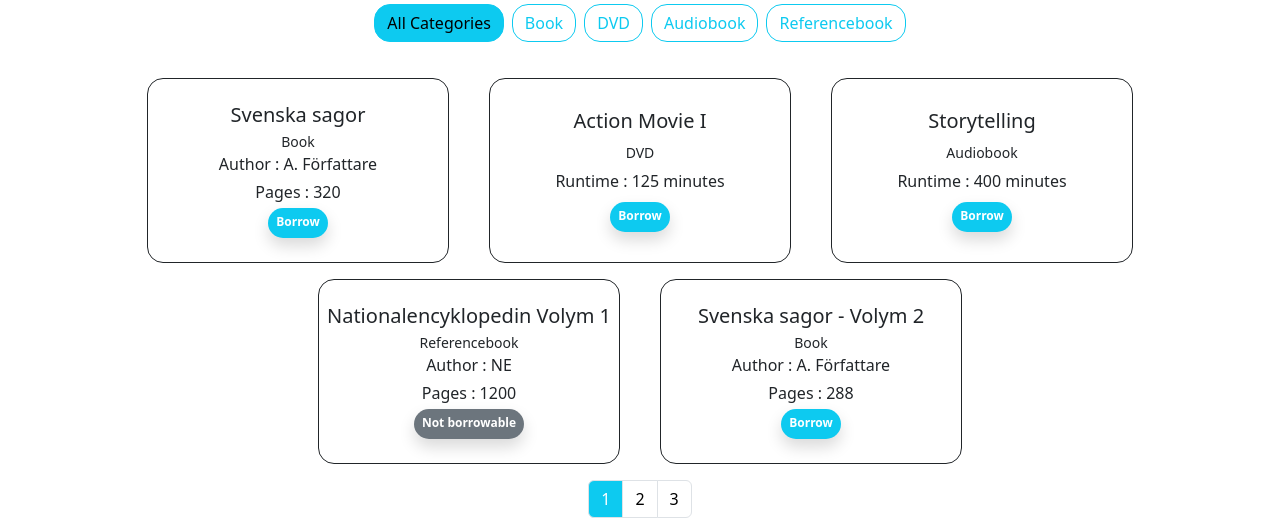
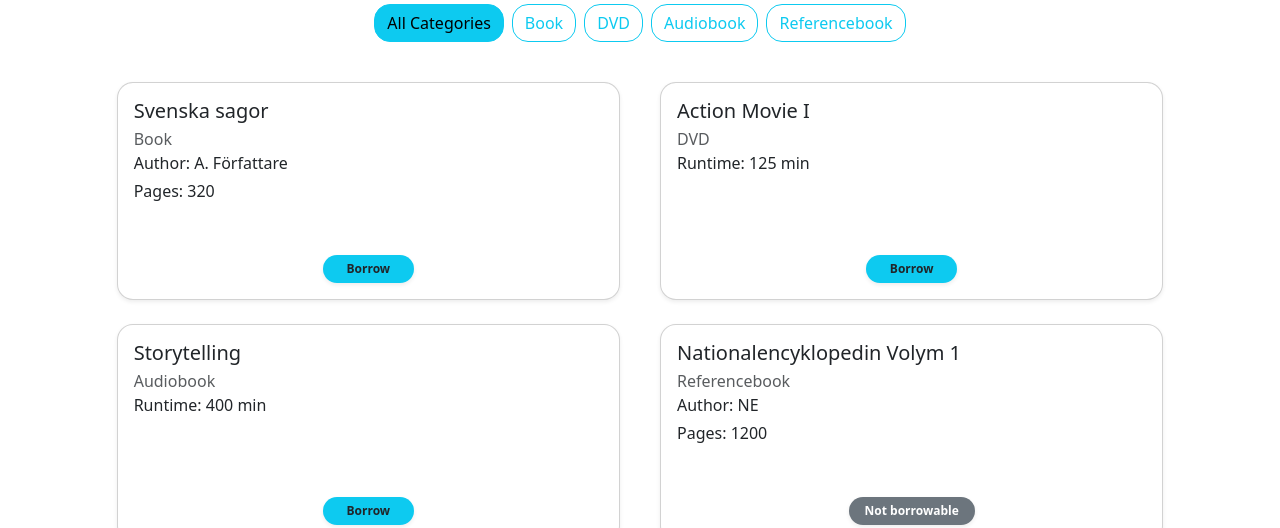
Before and after one commit to Socias93/leyebrary, a React (Vite) app: page / in a window 1280 px wide. Shown: the part 424-952 px from the top of the page. Built offline with nearby package versions, Linux system fonts and the light colour scheme.

Commit message:
updated style on homepage

```diff
--- a/src/components/ItemsGroup.tsx
+++ b/src/components/ItemsGroup.tsx
@@ -10,23 +10,39 @@ function ItemsGroup({ items }: Props) {
   const [timeLeft, setTimeLeft] = useState<Record<string, number>>({});
 
   const handleBorrowToggle = (id: string) => {
+    const item = localItems.find((i) => i._id === id);
+    if (!item) return;
+
+    if (item.borrower) {
       setLocalItems((prev) =>
-      prev.map((item) => {
-        if (item._id === id) {
-          if (item.borrower) {
-            return { ...item, borrower: undefined, isBorrowable: true };
+        prev.map((i) =>
+          i._id === id
+            ? {
+                ...i,
+                borrower: undefined,
+                isBorrowable: true,
+                borrowDate: undefined,
+              }
+            : i
+        )
+      );
     } else {
-            return {
-              ...item,
-              borrower: "You",
+      const borrowerName = prompt("Enter borrower name")?.trim();
+      if (!borrowerName) return;
+
+      setLocalItems((prev) =>
+        prev.map((i) =>
+          i._id === id
+            ? {
+                ...i,
+                borrower: borrowerName,
                 isBorrowable: false,
                 borrowDate: new Date().toISOString(),
-            };
               }
+            : i
+        )
+      );
     }
-        return item;
-      })
-    );
   };
 
   useEffect(() => {
@@ -41,8 +57,8 @@ function ItemsGroup({ items }: Props) {
           if (item.borrower && item.borrowDate) {
             const borrowTime = new Date(item.borrowDate).getTime();
             const now = Date.now();
-            const diff = 48 * 60 * 60 * 1000 - (now - borrowTime); // 48 timmar i ms
-            newTimes[item._id] = Math.max(0, Math.floor(diff / 1000)); // sekunder kvar
+            const diff = 48 * 60 * 60 * 500 - (now - borrowTime);
+            newTimes[item._id] = Math.max(0, Math.floor(diff / 1000));
           }
         });
         return newTimes;
@@ -53,53 +69,60 @@ function ItemsGroup({ items }: Props) {
   }, [localItems]);
 
   return (
-    <div className="d-flex justify-content-center row row cols-4 text-center mt-4 ">
+    <div className="row g-4 mt-1 justify-content-center">
       {localItems.map((i) => (
-        <div key={i._id} className="col-3 m-2">
-          <div className="d-grid justify-content-center h-100 p-4 border border-dark rounded-4 ">
-            <div className="position-relative"></div>
-            <h5 className="mb-1">{i.title}</h5>
-            <p className="small mb-0">{i.category.name}</p>
+        <div key={i._id} className="col-sm-12 col-md-6 col-lg-5">
+          <div className="card h-100 shadow-sm rounded-4 m-2">
+            <div className="card-body d-flex flex-column justify-content-between">
+              <div className="mb-3">
+                <h5 className="card-title">{i.title}</h5>
+                <p className="card-subtitle text-muted">{i.category.name}</p>
+
                 {i.type === "Book" || i.type === "Referencebook" ? (
                   <>
-                <p className="mb-1">Author : {(i as Book).author}</p>
-                <p className="mb-1">Pages : {(i as Book).nbrPages}</p>
+                    <p className="mb-1">Author: {(i as Book).author}</p>
+                    <p className="mb-1">Pages: {(i as Book).nbrPages}</p>
                   </>
-            ) : i.type === "DVD" || i.type === "Audiobook" ? (
+                ) : (
                   <p className="mb-1">
-                Runtime : {(i as DVD | Audiobook).runTimeMinutes} minutes
+                    Runtime: {(i as DVD | Audiobook).runTimeMinutes} min
                   </p>
-            ) : null}
+                )}
+              </div>
 
-            <div
-              className="d-flex justify-content-center"
-              style={{ width: 400, height: 30 }}>
+              <div className="d-flex flex-column align-items-center mt-3">
                 {i.type === "Referencebook" ? (
-                <span className="badge bg-secondary rounded-pill p-2 shadow">
+                  <span className="badge bg-secondary rounded-pill px-3 py-2 shadow-sm">
                     Not borrowable
                   </span>
                 ) : i.isBorrowable ? (
                   <span
-                  className="clickable badge bg-info rounded-pill p-2 shadow"
+                    className="badge bg-info text-dark rounded-pill px-4 py-2 shadow-sm clickable"
+                    style={{ cursor: "pointer" }}
                     onClick={() => handleBorrowToggle(i._id)}>
                     Borrow
                   </span>
                 ) : (
-                <div className="d-grid justify-content-center">
+                  <div className="d-flex flex-column align-items-center">
                     <span
-                    className="clickable badge bg-dark rounded-pill p-2 shadow"
+                      className="badge bg-dark rounded-pill px-4 py-2 shadow-sm clickable mb-2"
+                      style={{ cursor: "pointer" }}
                       onClick={() => handleBorrowToggle(i._id)}>
                       Return
                     </span>
                     {i.borrower && timeLeft[i._id] !== undefined && (
-                    <span>
+                      <div className="text-center small text-muted">
+                        <div>Borrowed by: {i.borrower}</div>
+                        <div>
                           Time left: {Math.floor(timeLeft[i._id] / 3600)}h
                           {Math.floor((timeLeft[i._id] % 3600) / 60)}m
                           {timeLeft[i._id] % 60}s
-                    </span>
+                        </div>
+                      </div>
                     )}
                   </div>
                 )}
+              </div>
             </div>
           </div>
         </div>
--- a/src/components/Pagination.tsx
+++ b/src/components/Pagination.tsx
@@ -21,7 +21,7 @@ function Pagination({
 
   return (
     <>
-      <div className="d-flex justify-content-center mt-2">
+      <div className="d-flex justify-content-center mt-4">
         <nav aria-label="...">
           <ul className="pagination">
             {pages.map((page) => (
```
Lines whose indentation alone changed are shown as unchanged.
